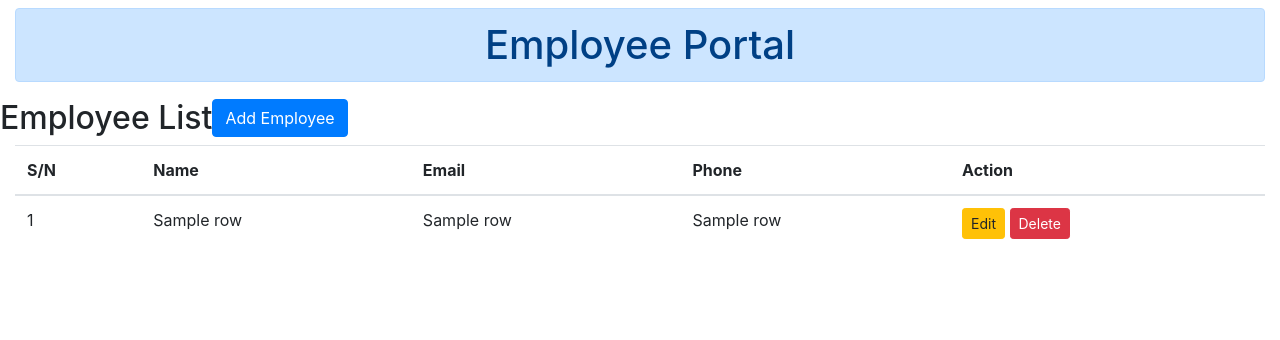
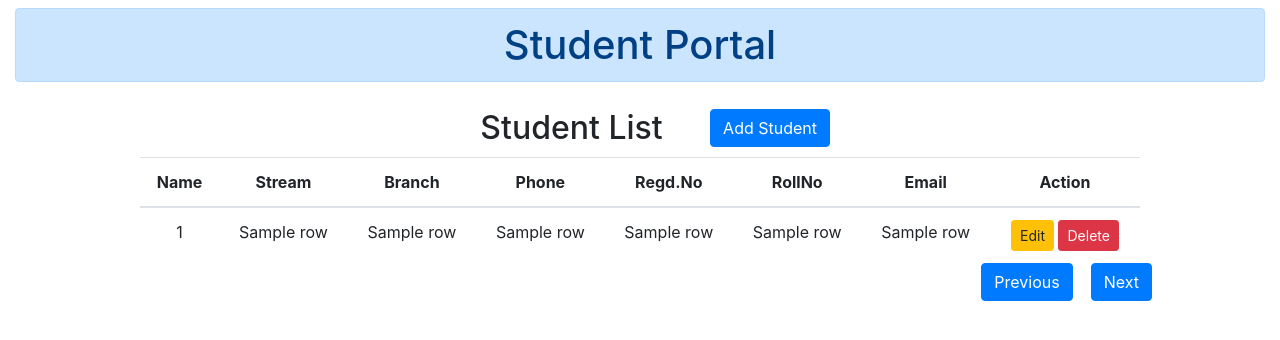
Before and after one commit to priyaranjan12345/python-microservice, a Flask app: template templates/index.html in a window 1280 px wide. Shown: the top 340 px of the page. Run offline with Flask 3, Linux system fonts and the light colour scheme; the template is opened without the code that fills it: most values are stand-ins (such as "Sample title", 1, 10 or a date in 2020); some libraries are stand-ins or nearby versions.

Commit message:
✅ ui improvemnts

```diff
--- a/app.py
+++ b/app.py
@@ -23,16 +23,19 @@ def index():
 
 @app.route('/insert', methods = ['POST'])
 def insert():
-
-    return redirect(url_for('Index'))
+    name = request.form['name']
+    email = request.form['email']
+    phone = request.form['phone']
+    print(name, email, phone)
+    return redirect(url_for('index'))
 
 @app.route('/delete/<string:id_data>', methods = ['GET'])
 def delete(id_data):
-    return redirect(url_for('Index'))
+    return redirect(url_for('index'))
 
 @app.route('/update', methods= ['POST', 'GET'])
 def update():
-    return redirect(url_for('Index'))
+    return redirect(url_for('index'))
 
 if __name__ == "__main__":
     app.run(debug=True)
--- a/templates/index.html
+++ b/templates/index.html
@@ -1,5 +1,13 @@
 <!DOCTYPE html>
 <html lang="en">
+
+<style>
+    #centerContainer {
+        width: 80%;
+        text-align: center;
+        margin: 0px auto;
+    }
+</style>
 
 <head>
     <meta charset="UTF-8">
@@ -13,13 +21,16 @@
 <body>
     <div class="container-fluid">
         <h1></h1>
-        <h1 class="text-center alert alert-primary"> Employee Portal </h1>
+        <h1 class="text-center alert alert-primary"> Student Portal </h1>
         <div class="row">
             <div class="col-sm-2"></div>
             <div class="col-sm-8"></div>
-            <h2>
-                Employee List
-                <button class="btn btn-primary float-right" data-toggle="modal" data-target="#myModal">Add Employee</button>
+            <h2 id="centerContainer" style="max-width: 400px; padding: 10px;">
+                Student List
+                &nbsp;
+                <button class="btn btn-primary float-right" data-toggle="modal" data-target="#myModal">
+                    Add Student
+                </button>
             </h2>
         </div>
 
@@ -80,13 +91,16 @@
         <!-- End of Enter New Student Modal -->
 
         <!--Table of data-->
-        <table class="table table-hover">
+        <table class="table table-hover" id="centerContainer">
             <thead>
                 <tr>
-                    <th scope="col">S/N</th>
                     <th scope="col">Name</th>
+                    <th scope="col">Stream</th>
+                    <th scope="col">Branch</th>
+                    <th scope="col">Phone</th>
+                    <th scope="col">Regd.No</th>
+                    <th scope="col">RollNo</th>
                     <th scope="col">Email</th>
-                    <th scope="col">Phone</th>
                     <th scope="col">Action</th>
                 </tr>
             </thead>
@@ -99,6 +113,9 @@
                     <td>{{row.1}}</td>
                     <td>{{row.2}}</td>
                     <td>{{row.3}}</td>
+                    <td>{{row.4}}</td>
+                    <td>{{row.5}}</td>
+                    <td>{{row.6}}</td>
                     <td>
                         <a href="/update/{{row.0}}" class="btn btn-warning btn-sm" data-toggle="modal"
                             data-target="#modaledit{{row.0}}">Edit</a>
@@ -153,6 +170,11 @@
         </table>
         <!--End of enter new student modal-->
     </div>
+    <div class="d-grid gap-2 d-md-flex justify-content-md-end" id="centerContainer">
+        <button class="btn btn-primary me-md-2" type="button">Previous</button>
+        &nbsp;&nbsp;&nbsp;&nbsp;
+        <button class="btn btn-primary" type="button">Next</button>
+    </div>
     <div class="col-sm-2"></div>
     </div>
     <!--bootstrap modals-->
```
